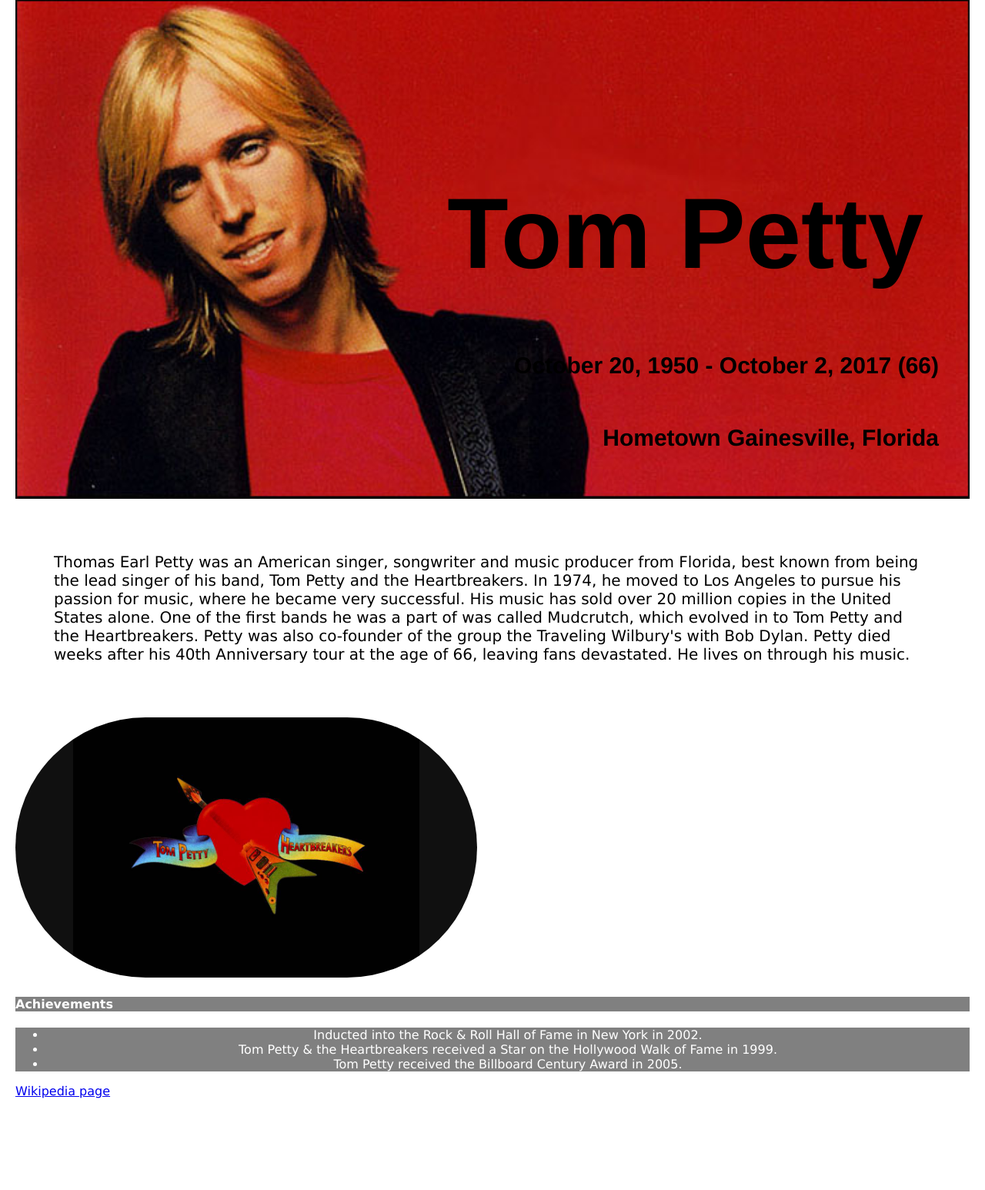
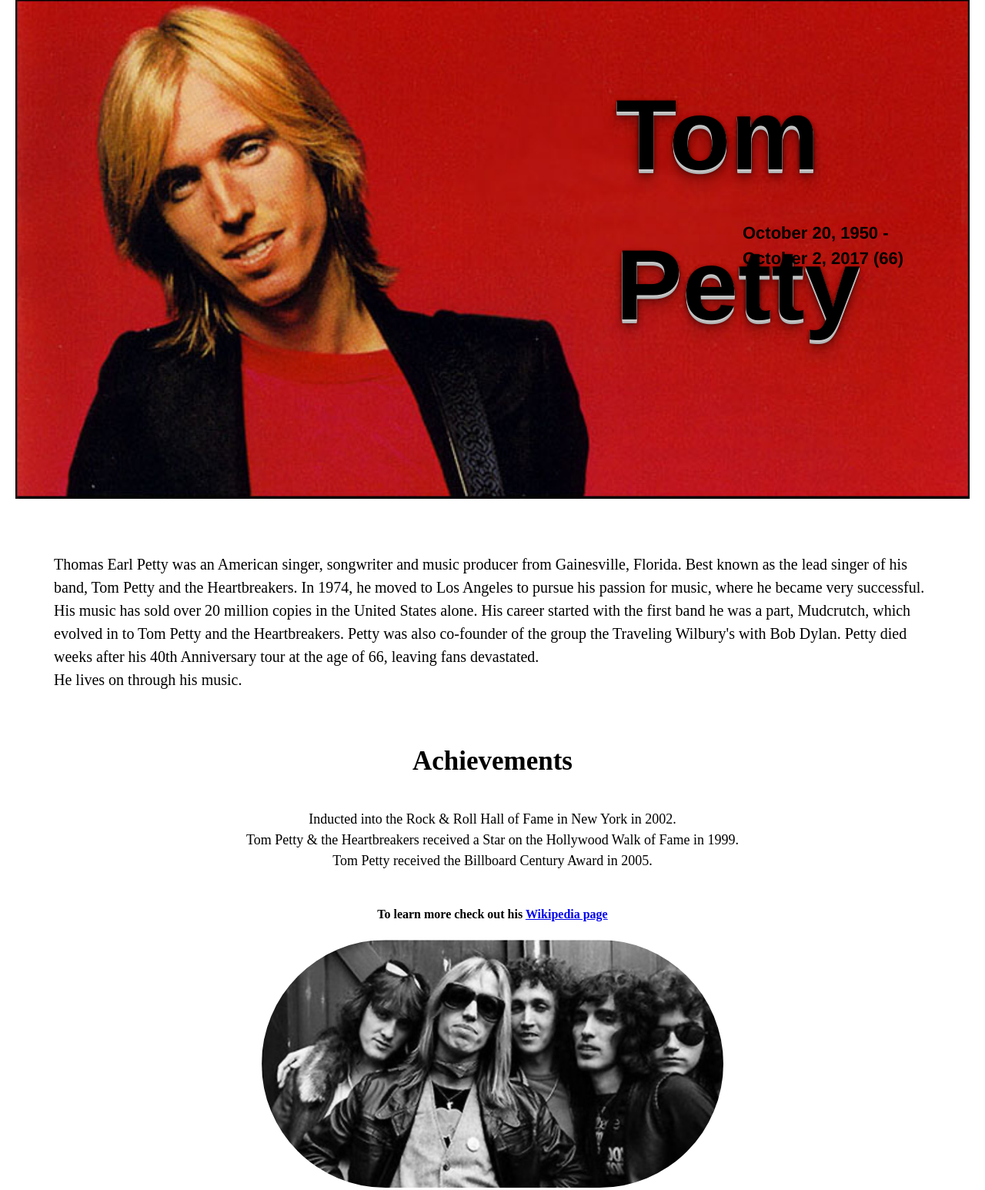
Before and after one commit to rwippel/project-one, a plain HTML site: page index.html in a window 1280 px wide. Shown: the part 22-1568 px from the top of the page at 77% size. Before the commit the page ends 1469 px from the top, so only its background shows below. Drawn offline with Linux system fonts and the light colour scheme.

Commit message:
css work

```diff
--- a/css/styles.css
+++ b/css/styles.css
@@ -8,77 +8,86 @@
     height: 650px;
     background: black url('../assets/TomPetty.jpg') no-repeat center;
     background-size: cover;
-    text-align: right;
+    position: relative;
+
 }
 
 
 h1 {
-    margin: 40px;
+    margin: 0px;
     font-family: 'Franklin Gothic Medium', 'Arial Narrow', Arial, sans-serif;
-    padding: 20px;
+    position: absolute;
+    left: 750px;
+    top: 50px;
+    padding: 30px;
     font-size: 130px;
+    text-shadow: 0 1px 0 #ccc,
+               0 2px 0 #c9c9c9,
+               0 3px 0 #bbb,
+               0 4px 0 #b9b9b9,
+               0 5px 0 #aaa,
+               0 6px 1px rgba(0,0,0,.1),
+               0 0 5px rgba(0,0,0,.1),
+               0 1px 3px rgba(0,0,0,.3),
+               0 3px 5px rgba(0,0,0,.2),
+               0 5px 10px rgba(0,0,0,.25),
+               0 10px 10px rgba(0,0,0,.2),
+               0 20px 20px rgba(0,0,0,.15);
 }
 
-h2,
-h3  {
-    margin: 20px;
-    font-family: 'Franklin Gothic Medium', 'Arial Narrow', Arial, sans-serif;;
+h2 {
+    font-family: 'Franklin Gothic Medium', 'Arial Narrow', Arial, sans-serif;
+    position: absolute;
+    left: 925px;
+    top: 250px;
     padding: 20px;
-    font-size: 30px;
+    font-size: 22px;
+
 }
 
-h4 {
-    background:grey;
-    color: white;
+h3 {
+    text-align: center;
+    font-size: 35px;
 }
 
 body {
     margin: 10px;
     padding: 10px;
     text-align: left;
-    font-family: Verdana, sans-serif;
     text-decoration: none;
+    line-height: 1.5;
 }
 
 img {
     max-width: 100%;
-    margin: 20px;
     border-radius: 500px;
     width: 600px;
-    margin: auto;
-
-
+    display: block;
+    margin-left: auto;
+    margin-right: auto;
 }
 
 ul {
     text-align: center;
-    background: grey;
-    color: white;
+    list-style-type: none;
+    padding: 0 20px 0px 20px;
+    font-family: 'Crimson Text', serif;
+
 }
 
 
-.class {
-
-    border-radius: 6px;
-    padding: 30px;
-    text-decoration: none;
-
-}
-
 #achievements {
-    font-size: 15px;
-    padding: 160px;
-    text-align: left;
-
-
+    font-size: 18px;
+    padding: 5px;
 }
 
 #biography {
     font-size: 20px;
-    padding: 50px;
+    padding: 50px 50px 5px 50px;
+    font-family: 'Crimson Text', serif;
 }
 
-#achievheader {
-    font-size: 30px;
-    text-align: left;
+#wiki {
+    text-align: center;
+    font-family: 'Crimson Text', serif;
 }
--- a/index.html
+++ b/index.html
@@ -10,32 +10,32 @@
     <header class="main-header">
         <h1>Tom Petty</h1>
         <h2>October 20, 1950 - October 2, 2017 (66)</h2>
-        <h3>Hometown Gainesville, Florida</h3>
     </header>
 
-   <div id=biography>
+   <div id="biography">
                 <p>
-                Thomas Earl Petty was an American singer, songwriter and music producer from Florida, best known from being the lead singer of his band, Tom Petty and the Heartbreakers.
+                Thomas Earl Petty was an American singer, songwriter and music producer from Gainesville, Florida. Best known as the lead singer of his band, Tom Petty and the Heartbreakers.
         In 1974, he moved to Los Angeles to pursue his passion for music,
         where he became very successful. His music has sold over 20 million copies in the United States alone.
-        One of the first bands he was a part of was called Mudcrutch,
+        His career started with the first band he was a part, Mudcrutch,
         which evolved in to Tom Petty and the Heartbreakers. Petty was also co-founder of the group the Traveling Wilbury's with Bob Dylan.
-        Petty died weeks after his 40th Anniversary tour at the age of 66, leaving fans devastated. He lives on through his music.</p>
+        Petty died weeks after his 40th Anniversary tour at the age of 66, leaving fans devastated.
+        <br>He lives on through his music.</p>
    </div>
 
-
-<img src="assets/tompetty2.jpg" id="heartlogo" alt="heartlogo">
-
-
-<h4>Achievements</h4>
+   <div id="achievements">
+<h3>Achievements</h3>
         <ul>
             <li>Inducted into the Rock & Roll Hall of Fame in New York in 2002.</li>
             <li>Tom Petty & the Heartbreakers received a Star on the Hollywood Walk of Fame in 1999.</li>
             <li>Tom Petty received the Billboard Century Award in 2005.</li>
         </ul>
+</div>
+        <p><div id="wiki"><h4>To learn more check out his <a href="https://en.wikipedia.org/wiki/Tom_Petty">Wikipedia page</a></h4></div></p>
+
+        <img src="assets/heartbreakers.jpg" id="band" alt="band">
 
 
-<a href="https://en.wikipedia.org/wiki/Tom_Petty">Wikipedia page</a>
 
 </Body>
 </html>
```
